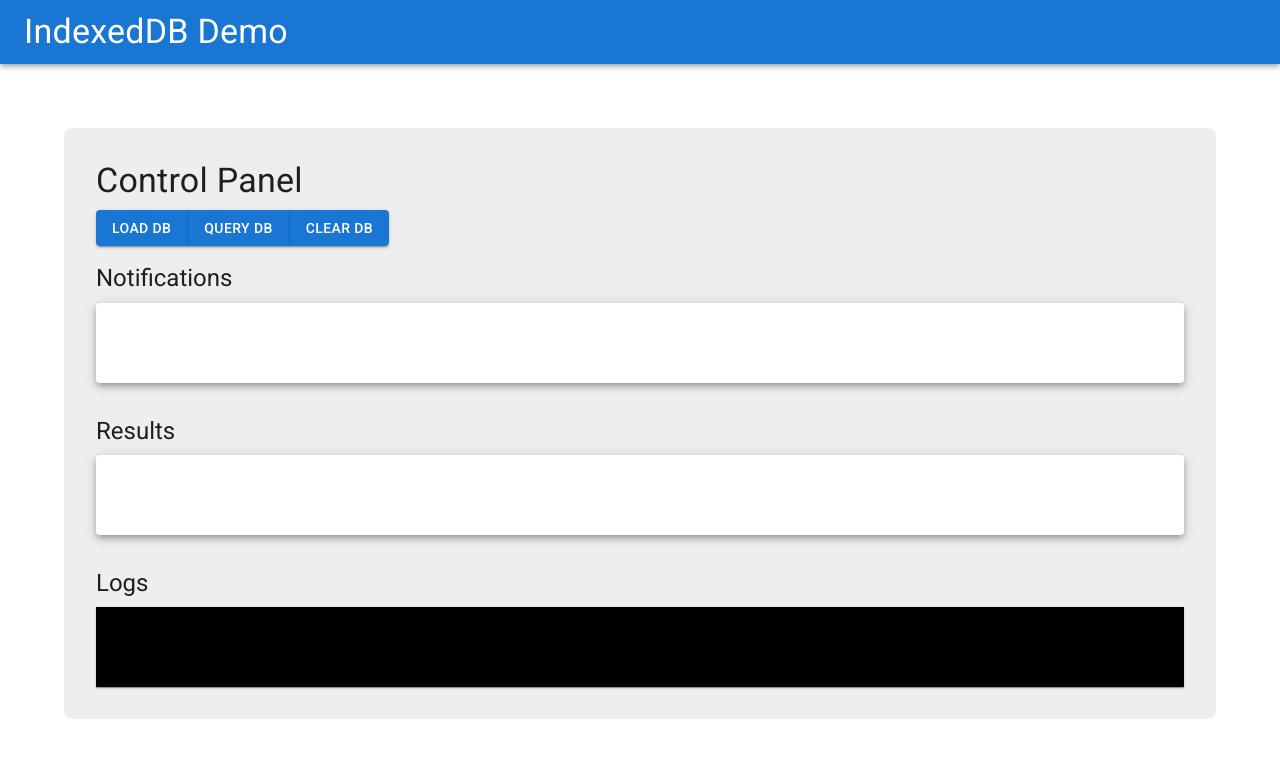
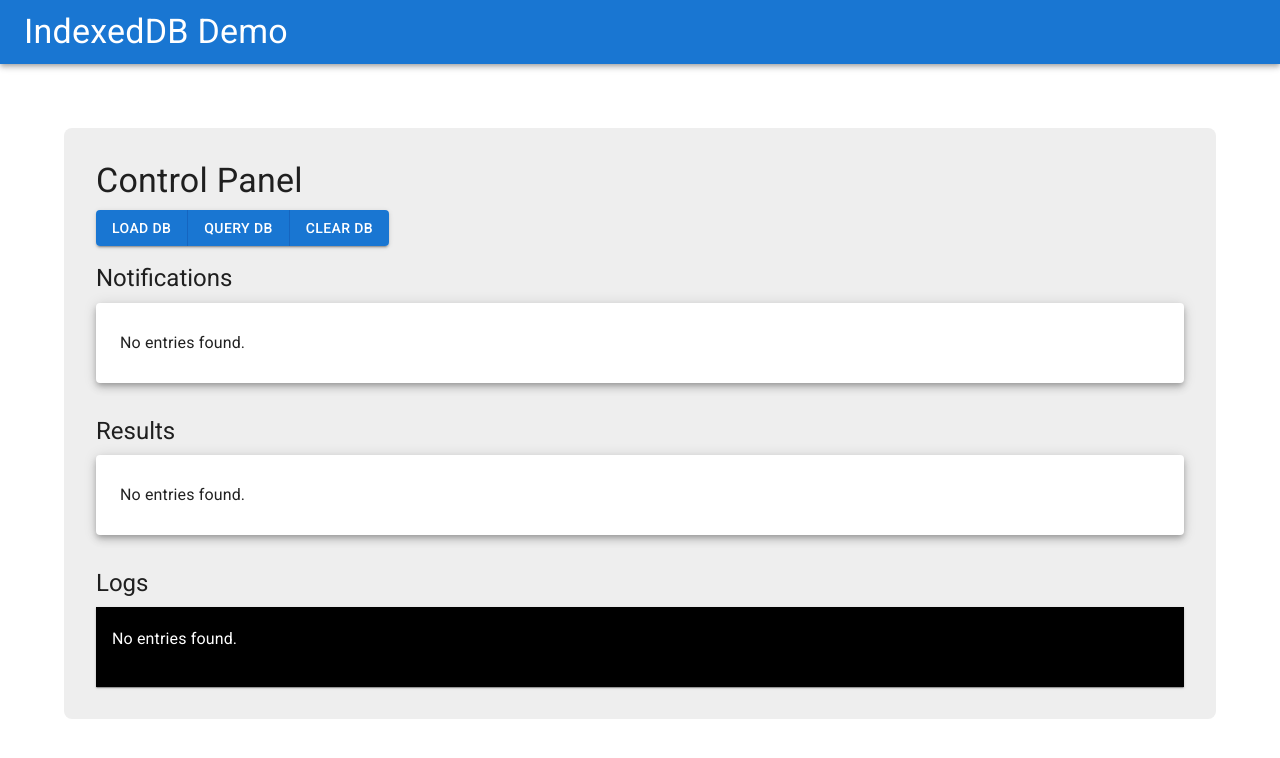
Before and after one commit to alik-balika/react-first-db-app, a React (Vite) app: page / in a window 1280 px wide. Shown: the top 758 px of the page. Built offline with nearby package versions, Linux system fonts and the light colour scheme.

Commit message:
add message to panel that displays if there are entries or not

```diff
--- a/src/components/Panel.jsx
+++ b/src/components/Panel.jsx
@@ -30,7 +30,8 @@ const Panel = ({
         elevation={style.elevation}
       >
         <List>
-          {entries.map((entry, index) => (
+          {entries.length ? (
+            entries.map((entry, index) => (
               <ListItem key={index}>
                 <ListItemText
                   primary={entry.message}
@@ -38,7 +39,12 @@ const Panel = ({
                   secondaryTypographyProps={{ sx: { color: "green" } }}
                 />
               </ListItem>
-          ))}
+            ))
+          ) : (
+            <ListItem>
+              <ListItemText primary="No entries found."></ListItemText>
+            </ListItem>
+          )}
         </List>
       </Paper>
     </Box>
```
Also changed, not shown: 1 other file (tests, documents, lock files or other folders). Lines whose indentation alone changed are shown as unchanged.
